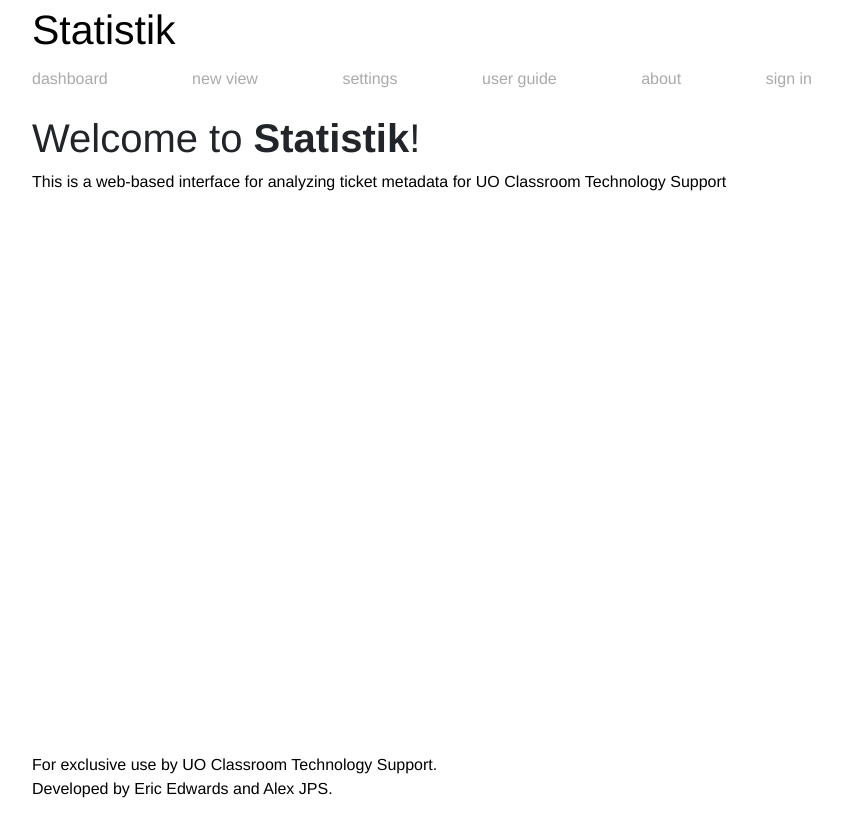
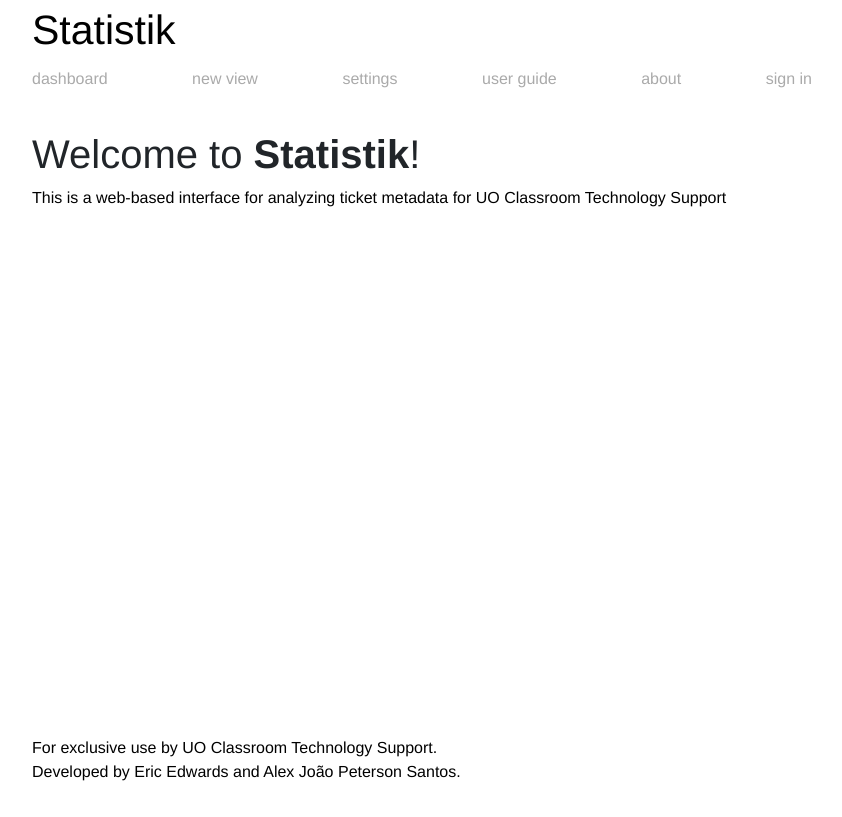
Before and after one commit to uoclass/statistik, a React (Create React App) app: page / in a window 1280 px wide. Shown: the whole page, without its empty margins (208-1050 px from the left). Built offline with nearby package versions, Linux system fonts and the light colour scheme.

Commit message:
feat: Properly functioning sticky footer

```diff
--- a/src/components/Footer.jsx
+++ b/src/components/Footer.jsx
@@ -6,7 +6,7 @@
       <p>
         For exclusive use by UO Classroom Technology Support.
         <br />
-        Developed by Eric Edwards and Alex JPS.
+        Developed by Eric Edwards and Alex João Peterson Santos.
       </p>
     </footer>
   );
--- a/src/components/Layout.css
+++ b/src/components/Layout.css
@@ -20,15 +20,15 @@
 
 .App {
     background-color: #ffffff;
-    min-height: 100vh;
-    display: flex;
-    flex-direction: column;
 }
 
 .App-content {
     width: 800px;
     margin: 0 auto; /* Center the content horizontally */
     max-width: 90%; /* Ensures the content never exceeds 90% of the viewport width */
+    display: flex;
+    flex-direction: column;
+    min-height: 100vh;
 }
 
 .App-header {
@@ -39,9 +39,8 @@
 
 .App-body {
     margin: calc(15px + 1vh) 0px calc(15px + 1vh) 0px;
-    border: 50px 50px;
     font-size: calc(10px + 1vmin);
-    min-height: 77vh;
+    flex: 1;
 }
 
 .App-footer {
```
